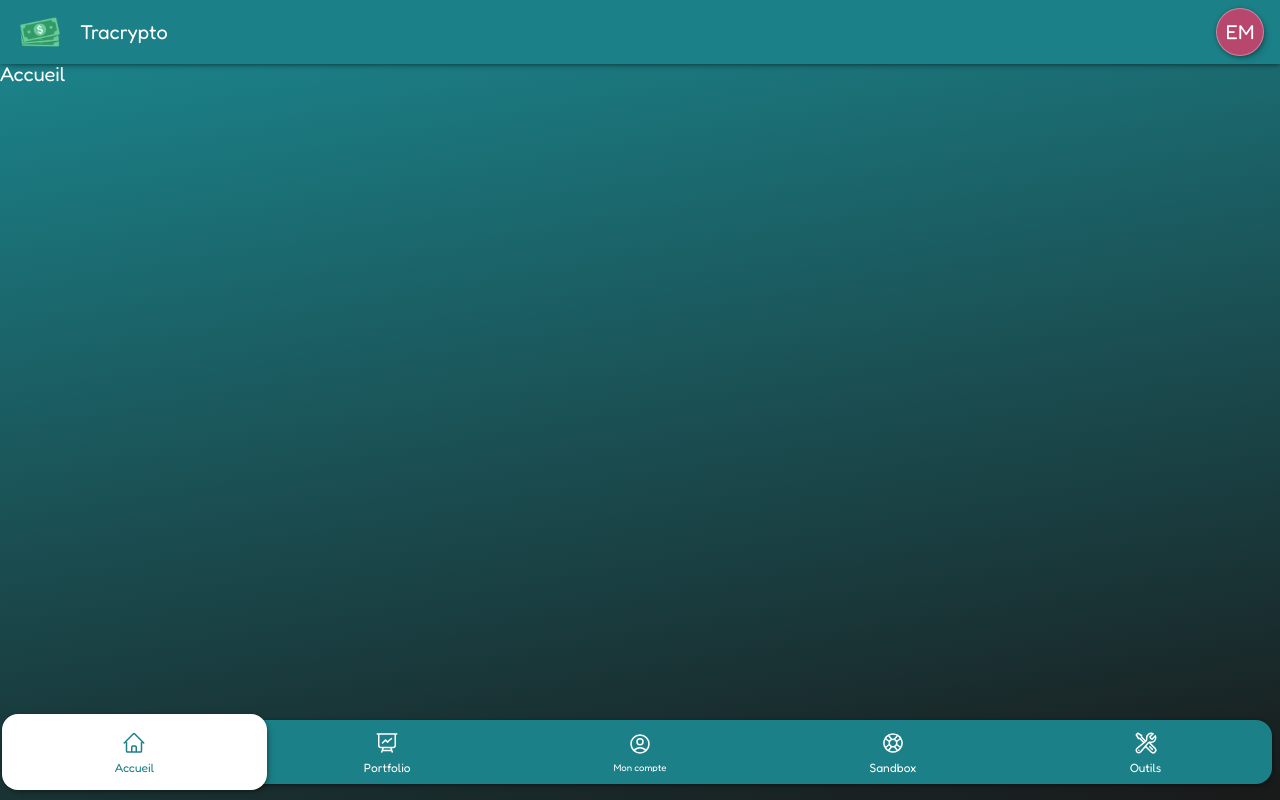
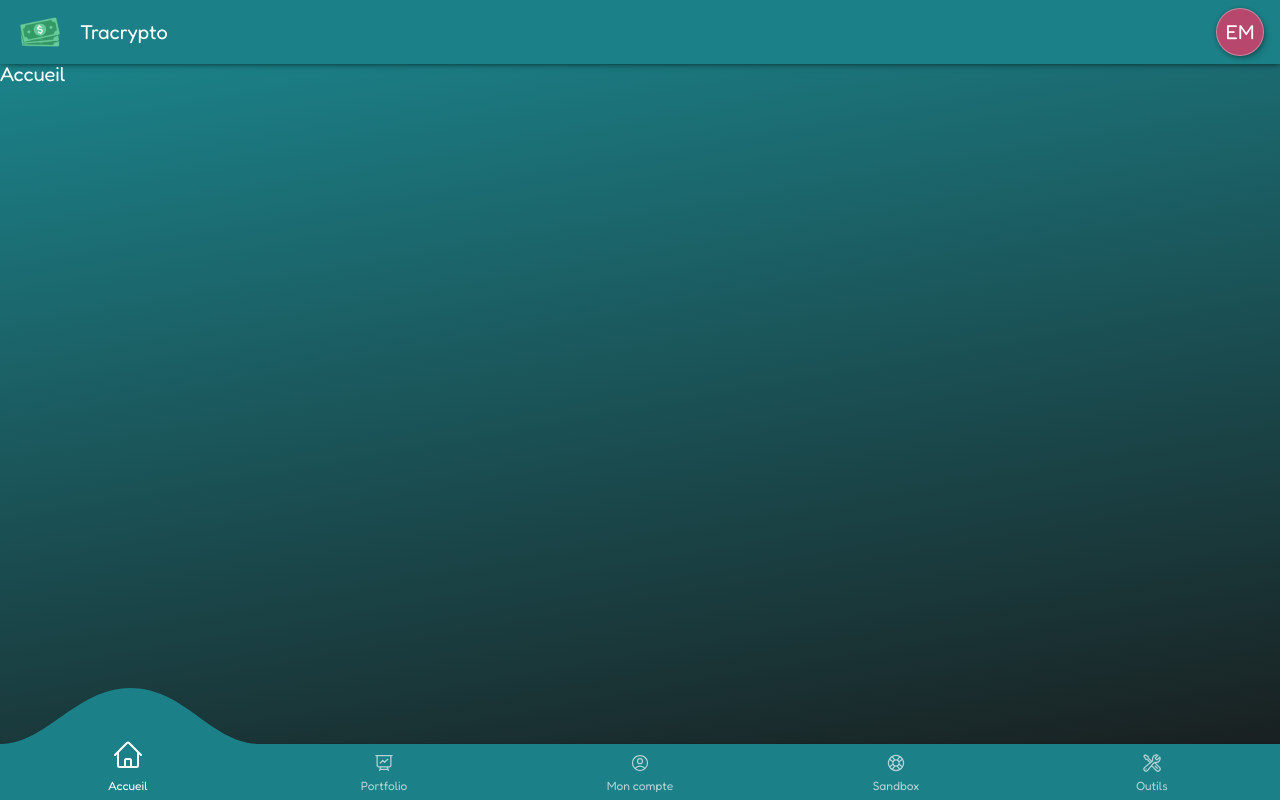
Before and after one commit to mansartesteban/Walletaya, a Vue app in the folder client/: page /home in a window 1280 px wide. Built offline with nearby package versions, Linux system fonts and the light colour scheme.

Commit message:
Improving navbar ui

```diff
--- a/client/src/components/NavBar.vue
+++ b/client/src/components/NavBar.vue
@@ -5,13 +5,10 @@
         class="navbar-button flex flex-column align-items-center justify-content-center gap-xs"
         :to="menu.route"
       >
-        <div class="navbar-button-icon" @click="click">
+        <div class="navbar-button-icon">
           <Icon>{{ menu.icon }}</Icon>
         </div>
-        <div
-          class="navbar-button-label"
-          :style="{ fontSize: menu.size || '.75rem' }"
-        >
+        <div class="navbar-button-label">
           {{ menu.label }}
         </div>
       </router-link>
@@ -36,11 +33,15 @@
         </div>
       </div>
     </div>
-    <div ref="indicator" class="navbar-button-indicator"></div>
+    <navbar-indicator
+      class="navbar-button-indicator"
+      fill="var(--primary)"
+    ></navbar-indicator>
   </div>
 </template>
 
 <script setup>
+import NavbarIndicator from "@/components/NavBarIndicator.vue";
 import Icon from "@/components/Icon.vue";
 import Btn from "@/components/Btn.vue";
 
@@ -49,9 +50,6 @@ import { useRoute } from "vue-router";
 
 import WidgetService from "@/Services/WidgetService";
 
-function click() {
-  console.log("j'ai clické chef !");
-}
 const calculator = WidgetService.Calculator;
 
 const route = useRoute();
@@ -74,7 +72,6 @@ const menus = ref([
     label: "Mon compte",
     route: { name: "Account" },
     icon: "account",
-    size: ".6rem !important",
   },
   {
     label: "Sandbox",
@@ -94,7 +91,10 @@ watch(
     const foundIndex = menus.value.findIndex(
       (menu) => menu.route.name === route.name
     );
-    indicator.value.style.left = `calc(${foundIndex} * 20%)`;
+    let indicator = document.querySelector(".navbar-button-indicator");
+    if (indicator) {
+      indicator.style.left = `calc(${foundIndex} * 20%)`;
+    }
   }
 );
 
@@ -110,12 +110,12 @@ onMounted(() => {
 <style scoped>
 .navbar {
   position: fixed;
-  bottom: var(--sm);
-  width: calc(100% - var(--sm) * 2);
+  bottom: 0;
+  width: 100%;
   background: var(--primary);
-  height: 64px;
-  margin: var(--sm);
-  border-radius: var(--md);
+  height: 56px;
+  /* margin: var(--sm); */
+  /* border-radius: var(--md); */
   z-index: 100000;
   box-shadow: var(--volume-shadow);
 }
@@ -125,43 +125,42 @@ onMounted(() => {
   flex: 1;
   text-align: center;
   cursor: pointer;
-  color: white;
+  color: rgba(255, 255, 255, 0.66);
   text-decoration: none;
+  position: relative;
+  top: 0;
+  transition: var(--transition-menus);
 }
 
 .navbar .navbar-button-indicator {
-  --indicator-margin: 0.75rem;
+  --indicator-margin: 0rem;
   position: absolute;
+  bottom: 100%;
   left: 0;
-  border-radius: var(--md);
-  background: rgba(255, 255, 255, 1);
-  box-shadow: var(--volume-shadow);
-  padding: 0.5rem 0;
-  margin: calc(var(--indicator-margin) / -2);
   width: calc(20% + var(--indicator-margin));
-  height: calc(100% + var(--indicator-margin));
   pointer-events: none;
   transition: var(--transition-menus);
 }
 
 .navbar .navbar-button.router-link-exact-active {
-  color: var(--primary);
   z-index: 1;
   animation: navbar-indicator-animation 0.29s ease-in-out;
+  color: white;
 }
 
-@keyframes navbar-indicator-animation {
-  0% {
-    transform: scale(1);
-  }
+.navbar .navbar-button svg {
+  position: relative;
+  top: 0;
+  transition: var(--transition-menus);
+}
 
-  50% {
-    transform: scale(0.7);
-  }
-
-  100% {
-    transform: scale(1);
-  }
+.navbar .navbar-button.router-link-exact-active svg {
+  top: -8px;
+  width: 32px;
+  height: 32px;
+}
+.navbar .navbar-button.router-link-exact-active .navbar-button-label {
+  top: -6px;
 }
 
 .navbar .navbar-button-label {
@@ -169,6 +168,13 @@ onMounted(() => {
   text-overflow: ellipsis;
   overflow: hidden;
   font-size: 0.75rem;
+  position: relative;
+  top: 0;
+  transition: var(--transition-menus);
+}
+.navbar .navbar-button-icon svg {
+  width: 20px;
+  height: 20px;
 }
 
 .tool-dock {
--- /dev/null
+++ b/client/src/components/NavBarIndicator.vue
@@ -0,0 +1,25 @@
+<template>
+  <svg
+    version="1.1"
+    id="wave"
+    xmlns="http://www.w3.org/2000/svg"
+    xmlns:xlink="http://www.w3.org/1999/xlink"
+    viewBox="0 0 119 26"
+  >
+    <path
+      class="path"
+      :d="`M120.8,26C98.1,26,86.4,0,${
+        60 + direction
+      }.4,0C35.9,0,21.1,26,0.5,26H120.8z`"
+    />
+  </svg>
+</template>
+
+<script setup>
+const props = defineProps({
+  direction: {
+    type: Number,
+    default: 0,
+  },
+});
+</script>
```
